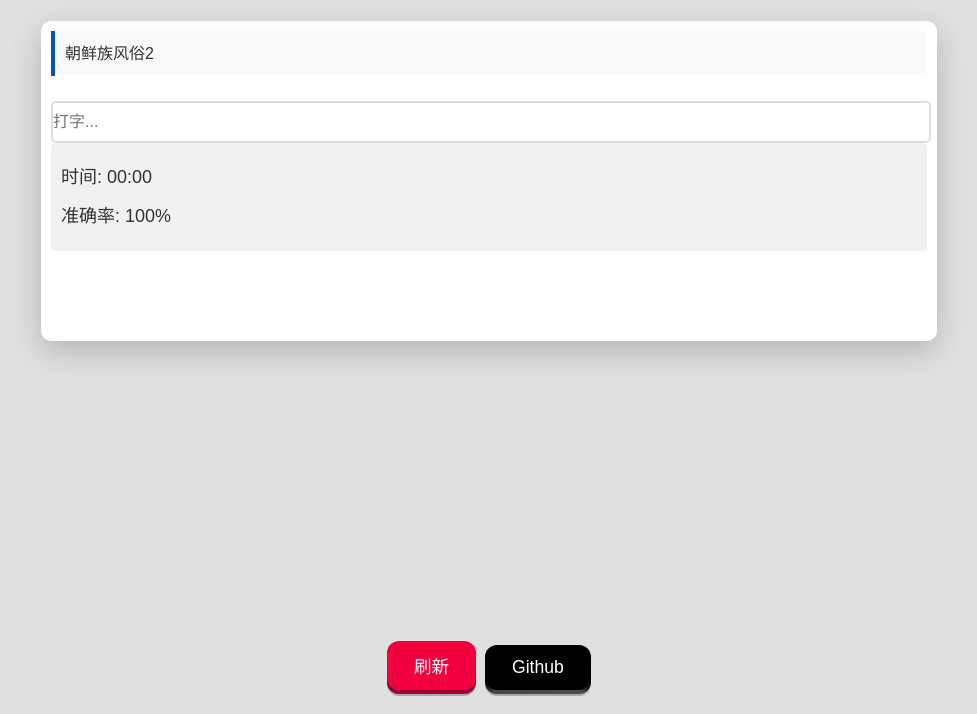
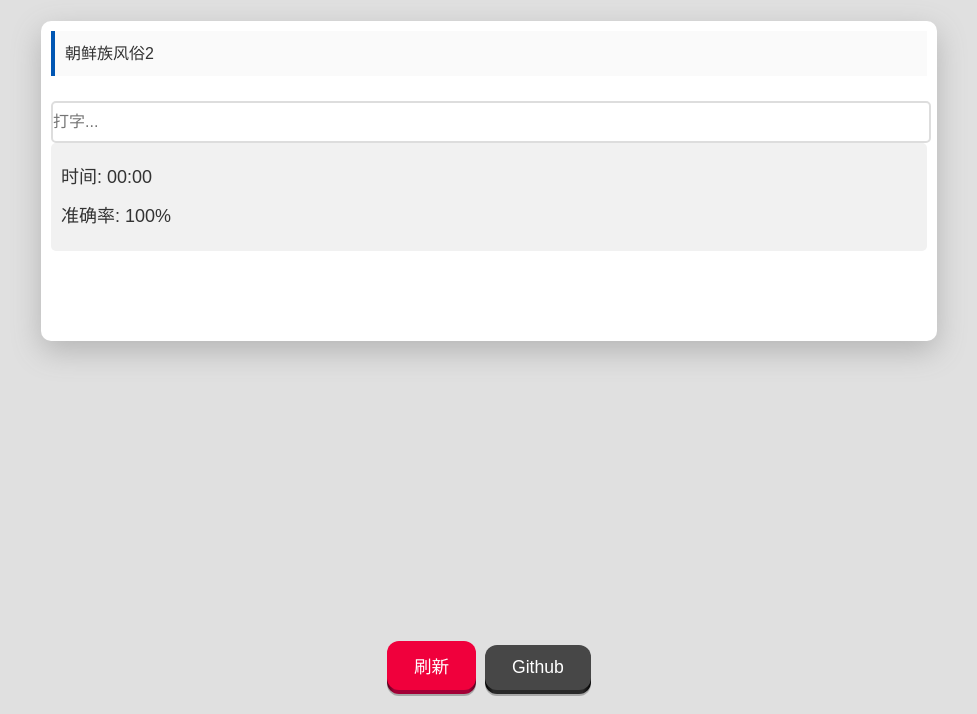
Before and after one commit to Diicck/TwT_tping, a plain HTML site: page index.html in a window 1280 px wide. Shown: the part 86-800 px from the top of the page, without its empty margins (151-1128 px from the left). Drawn offline with Linux system fonts and the light colour scheme.

Commit message:
更改按钮颜色

```diff
--- a/c2.css
+++ b/c2.css
@@ -113,8 +113,8 @@ button:focus:not(:focus-visible) {
     background: linear-gradient(
             to left,
             hsl(0, 0%, 0%) 0%,
-            hsl(0, 0%, 30%) 8%,
-            hsl(0, 0%, 27%) 92%,
+            hsl(0, 0%, 16%) 8%,
+            hsl(0, 0%, 16%) 92%,
             hsl(0, 0%, 0%) 100%
     );
 }
@@ -126,7 +126,7 @@ button:focus:not(:focus-visible) {
     border-radius: 12px;
     font-size: 1.1rem;
     color: white;
-    background: hsl(0, 0%, 0%);
+    background: hsl(0, 0%, 28%);
     will-change: transform;
     transform: translateY(-4px);
     transition: transform
```
